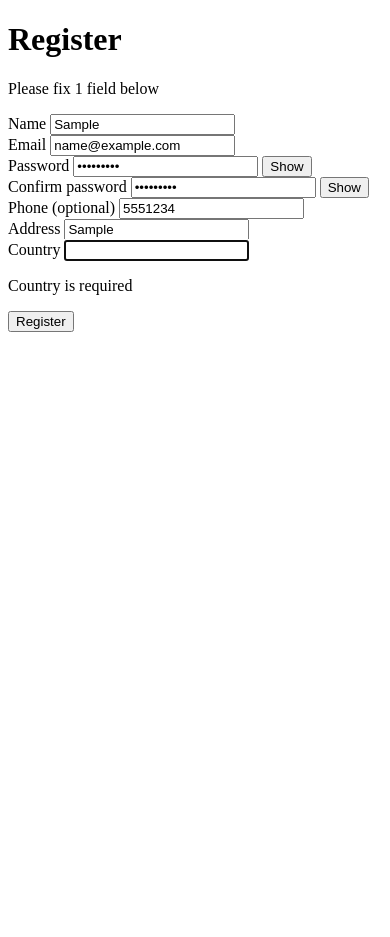
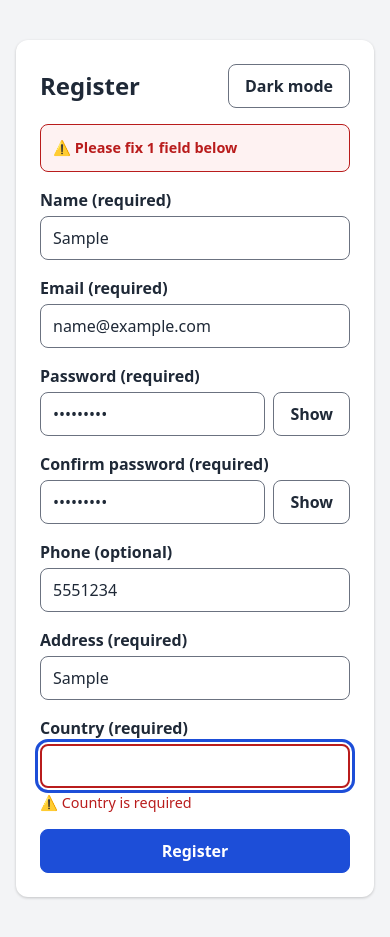
Before and after one commit to BrandyMedina/register-form, a website: page index.html in a window 390 px wide. Both pictures are taken after typing "Sample", "name@example.com", "Sample123", "Sample123", "5551234", "Sample" into the empty fields and a click on the button "Register". Before the commit the page ends 844 px from the top, so only its background shows below. Drawn offline with Linux system fonts and the light colour scheme.

Commit message:
feat: add responsive styling, accessibility improvements and theme toggle
Co-Authored-By: Claude Sonnet 5.5 <noreply@anthropic.com>

```diff
--- a/index.html
+++ b/index.html
@@ -4,54 +4,64 @@
   <meta charset="UTF-8">
   <meta name="viewport" content="width=device-width, initial-scale=1">
   <title>User Registration</title>
+  <link rel="stylesheet" href="styles.css">
 </head>
 <body>
-  <main>
-    <h1>Register</h1>
+  <main class="card">
+    <div class="card-header">
+      <h1>Register</h1>
+      <button type="button" id="theme-toggle" class="theme-toggle" aria-pressed="false">Dark mode</button>
+    </div>
+    <!-- Native browser validation is off on purpose: we show our own messages. -->
     <form id="registration-form" novalidate>
-      <p id="error-summary" class="error" role="alert" hidden></p>
-      <div>
-        <label for="name">Name</label>
-        <input id="name" name="name" type="text" autocomplete="name" aria-invalid="false">
+      <p id="error-summary" class="error summary" role="alert" hidden></p>
+      <div class="field">
+        <label for="name">Name (required)</label>
+        <input id="name" name="name" type="text" autocomplete="name" required aria-required="true" aria-invalid="false">
         <p id="name-error" class="error" role="alert" hidden></p>
       </div>
-      <div>
-        <label for="email">Email</label>
-        <input id="email" name="email" type="email" autocomplete="email" aria-invalid="false">
+      <div class="field">
+        <label for="email">Email (required)</label>
+        <input id="email" name="email" type="email" autocomplete="email" required aria-required="true" aria-invalid="false">
         <p id="email-error" class="error" role="alert" hidden></p>
       </div>
-      <div>
-        <label for="password">Password</label>
-        <input id="password" name="password" type="password" autocomplete="new-password" aria-invalid="false">
-        <button type="button" data-toggle="password" aria-pressed="false">Show</button>
+      <div class="field">
+        <label for="password">Password (required)</label>
+        <div class="password-row">
+          <input id="password" name="password" type="password" autocomplete="new-password" required aria-required="true" aria-invalid="false">
+          <button type="button" data-toggle="password" data-name="password" aria-label="Show password" aria-pressed="false">Show</button>
+        </div>
         <p id="password-error" class="error" role="alert" hidden></p>
       </div>
-      <div>
-        <label for="confirm-password">Confirm password</label>
-        <input id="confirm-password" name="confirm-password" type="password" autocomplete="new-password" aria-invalid="false">
-        <button type="button" data-toggle="confirm-password" aria-pressed="false">Show</button>
+      <div class="field">
+        <label for="confirm-password">Confirm password (required)</label>
+        <div class="password-row">
+          <input id="confirm-password" name="confirm-password" type="password" autocomplete="new-password" required aria-required="true" aria-invalid="false">
+          <button type="button" data-toggle="confirm-password" data-name="confirm password" aria-label="Show confirm password" aria-pressed="false">Show</button>
+        </div>
         <p id="confirm-password-error" class="error" role="alert" hidden></p>
       </div>
-      <div>
+      <div class="field">
         <label for="phone">Phone (optional)</label>
         <input id="phone" name="phone" type="tel" autocomplete="tel" aria-invalid="false">
         <p id="phone-error" class="error" role="alert" hidden></p>
       </div>
-      <div>
-        <label for="address">Address</label>
-        <input id="address" name="address" type="text" autocomplete="street-address" aria-invalid="false">
+      <div class="field">
+        <label for="address">Address (required)</label>
+        <input id="address" name="address" type="text" autocomplete="street-address" required aria-required="true" aria-invalid="false">
         <p id="address-error" class="error" role="alert" hidden></p>
       </div>
-      <div>
-        <label for="country">Country</label>
-        <input id="country" name="country" type="text" autocomplete="country-name" aria-invalid="false">
+      <div class="field">
+        <label for="country">Country (required)</label>
+        <input id="country" name="country" type="text" autocomplete="country-name" required aria-required="true" aria-invalid="false">
         <p id="country-error" class="error" role="alert" hidden></p>
       </div>
-      <button type="submit">Register</button>
+      <button type="submit" class="primary">Register</button>
     </form>
-    <p id="success-message" role="status" hidden>You have been registered successfully.</p>
+    <p id="success-message" class="success" role="status" hidden>You have been registered successfully.</p>
     <button type="button" id="register-another" hidden>Register another user</button>
   </main>
+  <script src="src/theme.js"></script>
   <script src="src/form.js"></script>
 </body>
 </html>
--- a/src/form.js
+++ b/src/form.js
@@ -155,6 +155,7 @@ function initForm(doc) {
 function setPasswordVisible(input, button, visible) {
   input.type = visible ? 'text' : 'password';
   button.textContent = visible ? 'Hide' : 'Show';
+  button.setAttribute('aria-label', `${visible ? 'Hide' : 'Show'} ${button.dataset.name}`);
   button.setAttribute('aria-pressed', String(visible));
 }
 
--- /dev/null
+++ b/src/theme.js
@@ -0,0 +1,53 @@
+const THEME_KEY = 'theme';
+
+function readSavedTheme(win) {
+  try {
+    const saved = win.localStorage.getItem(THEME_KEY);
+    return saved === 'light' || saved === 'dark' ? saved : null;
+  } catch (e) {
+    return null; // storage blocked: just follow the system setting
+  }
+}
+
+function saveTheme(win, theme) {
+  try {
+    win.localStorage.setItem(THEME_KEY, theme);
+  } catch (e) {
+    // storage blocked: the choice still applies for this visit
+  }
+}
+
+function systemPrefersDark(win) {
+  return typeof win.matchMedia === 'function' &&
+    win.matchMedia('(prefers-color-scheme: dark)').matches;
+}
+
+// With no saved choice we set no data-theme, so CSS follows the system setting.
+function initTheme(doc, win) {
+  const root = doc.documentElement;
+  const button = doc.getElementById('theme-toggle');
+
+  const saved = readSavedTheme(win);
+  if (saved) root.setAttribute('data-theme', saved);
+
+  const isDark = () => {
+    const forced = root.getAttribute('data-theme');
+    return forced ? forced === 'dark' : systemPrefersDark(win);
+  };
+  const render = () => button.setAttribute('aria-pressed', String(isDark()));
+
+  button.addEventListener('click', () => {
+    const next = isDark() ? 'light' : 'dark';
+    root.setAttribute('data-theme', next);
+    saveTheme(win, next);
+    render();
+  });
+
+  render();
+}
+
+if (typeof module !== 'undefined' && module.exports) {
+  module.exports = { initTheme };
+} else {
+  initTheme(document, window);
+}
--- /dev/null
+++ b/styles.css
@@ -0,0 +1,194 @@
+/* Light theme is the default. Dark applies when the system prefers it,
+   unless the user forced light; [data-theme] is set by the theme toggle. */
+:root {
+  color-scheme: light;
+  --bg: #f3f4f6;
+  --card: #ffffff;
+  --text: #1f2937;
+  --muted: #4b5563;
+  --border: #6b7280;
+  --accent: #1d4ed8;
+  --accent-text: #ffffff;
+  --error: #b91c1c;
+  --error-bg: #fef2f2;
+  --success: #166534;
+  --success-bg: #f0fdf4;
+  --focus: #1d4ed8;
+}
+
+@media (prefers-color-scheme: dark) {
+  :root:not([data-theme="light"]) {
+    color-scheme: dark;
+    --bg: #111827;
+    --card: #1f2937;
+    --text: #f3f4f6;
+    --muted: #d1d5db;
+    --border: #9ca3af;
+    --accent: #60a5fa;
+    --accent-text: #0b1220;
+    --error: #fca5a5;
+    --error-bg: #3b1d1d;
+    --success: #86efac;
+    --success-bg: #14301f;
+    --focus: #93c5fd;
+  }
+}
+
+:root[data-theme="dark"] {
+  color-scheme: dark;
+  --bg: #111827;
+  --card: #1f2937;
+  --text: #f3f4f6;
+  --muted: #d1d5db;
+  --border: #9ca3af;
+  --accent: #60a5fa;
+  --accent-text: #0b1220;
+  --error: #fca5a5;
+  --error-bg: #3b1d1d;
+  --success: #86efac;
+  --success-bg: #14301f;
+  --focus: #93c5fd;
+}
+
+*,
+*::before,
+*::after {
+  box-sizing: border-box;
+}
+
+body {
+  margin: 0;
+  padding: 16px;
+  min-height: 100vh;
+  background: var(--bg);
+  color: var(--text);
+  font-family: system-ui, -apple-system, "Segoe UI", Roboto, sans-serif;
+  line-height: 1.5;
+}
+
+.card {
+  width: 100%;
+  max-width: 480px;
+  margin: 24px auto;
+  padding: 24px;
+  background: var(--card);
+  border-radius: 12px;
+  box-shadow: 0 1px 3px rgba(0, 0, 0, 0.2);
+}
+
+.card-header {
+  display: flex;
+  align-items: center;
+  justify-content: space-between;
+  gap: 12px;
+  margin-bottom: 16px;
+}
+
+h1 {
+  margin: 0;
+  font-size: 1.5rem;
+}
+
+.field {
+  margin-bottom: 16px;
+}
+
+label {
+  display: block;
+  margin-bottom: 4px;
+  font-weight: 600;
+}
+
+input {
+  width: 100%;
+  min-height: 44px;
+  padding: 8px 12px;
+  font: inherit;
+  color: var(--text);
+  background: var(--card);
+  border: 1px solid var(--border);
+  border-radius: 8px;
+}
+
+input[aria-invalid="true"] {
+  border: 2px solid var(--error);
+}
+
+.password-row {
+  display: flex;
+  gap: 8px;
+}
+
+.password-row input {
+  flex: 1;
+  min-width: 0;
+}
+
+button {
+  min-height: 44px;
+  padding: 8px 16px;
+  font: inherit;
+  font-weight: 600;
+  color: var(--text);
+  background: transparent;
+  border: 1px solid var(--border);
+  border-radius: 8px;
+  cursor: pointer;
+}
+
+button.primary {
+  width: 100%;
+  color: var(--accent-text);
+  background: var(--accent);
+  border-color: var(--accent);
+}
+
+#register-another {
+  width: 100%;
+}
+
+input:focus-visible,
+button:focus-visible {
+  outline: 3px solid var(--focus);
+  outline-offset: 2px;
+}
+
+/* Errors use an icon prefix as well as color, so color is not the only cue. */
+.error {
+  margin: 4px 0 0;
+  color: var(--error);
+  font-size: 0.9rem;
+}
+
+.error:not([hidden])::before {
+  content: "\26A0\FE0F  ";
+}
+
+.error.summary {
+  margin: 0 0 16px;
+  padding: 12px;
+  background: var(--error-bg);
+  border: 1px solid var(--error);
+  border-radius: 8px;
+  font-weight: 600;
+}
+
+.success {
+  margin: 0 0 16px;
+  padding: 16px;
+  color: var(--success);
+  background: var(--success-bg);
+  border: 1px solid var(--success);
+  border-radius: 8px;
+  font-weight: 600;
+}
+
+[hidden] {
+  display: none !important;
+}
+
+@media (max-width: 360px) {
+  .card {
+    padding: 16px;
+  }
+}
```
Also changed, not shown: tests/accessibility.test.js (added, +94 -0 lines), tests/theme.test.js (added, +109 -0 lines).
